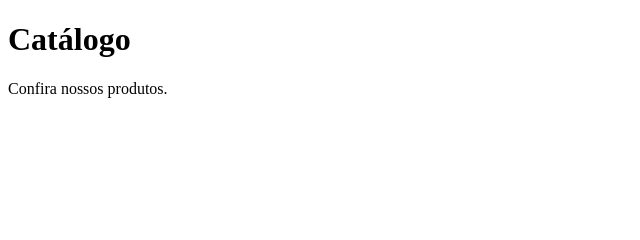
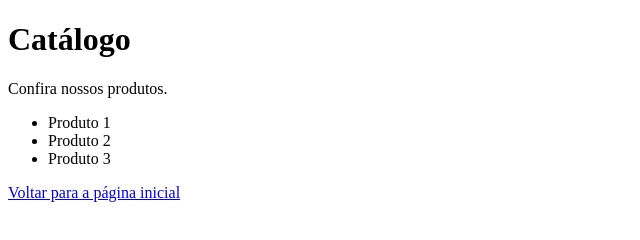
Before and after one commit to qUb1t-0/merge-com-conflito, a plain HTML site: page catalogo.html in a window 1280 px wide. Shown: the whole page, without its empty margins (0-640 px from the left). Drawn offline with Linux system fonts and the light colour scheme.

Commit message:
Catálogo update

```diff
--- a/catalogo.html
+++ b/catalogo.html
@@ -9,5 +9,11 @@
 <body>
     <h1>Catálogo</h1>
     <p>Confira nossos produtos.</p>
+    <ul>
+        <li>Produto 1</li>
+        <li>Produto 2</li>
+        <li>Produto 3</li>
+    </ul>
+    <a href="index.html">Voltar para a página inicial</a>
 </body>
 </html>
```
